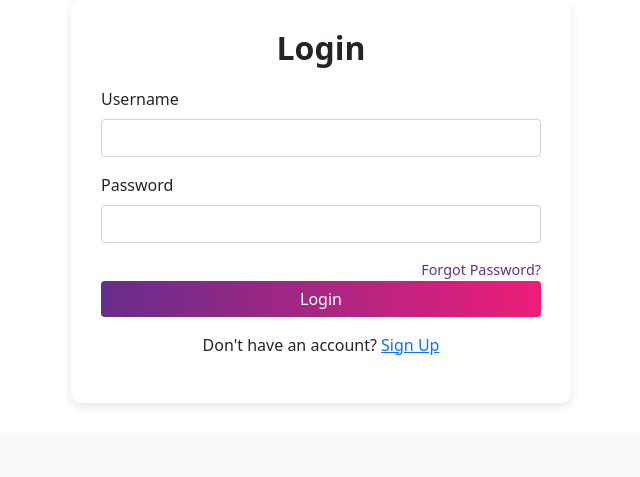
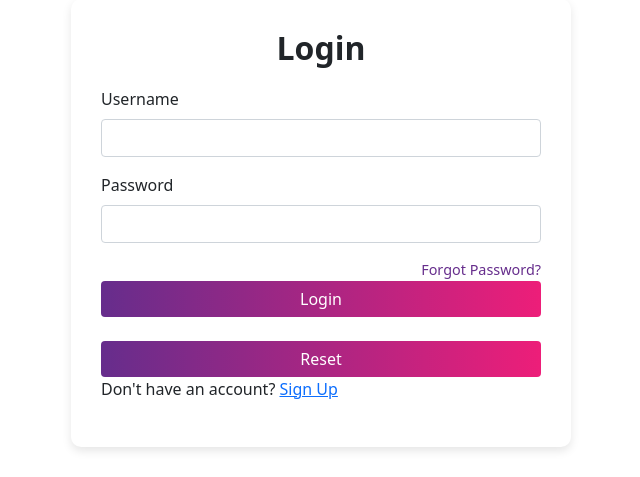
Before and after one commit to RithinChand2004/EchoAnswer, a Django app: page /login/ in a window 1280 px wide. Shown: the part 401-878 px from the top of the page, without its empty margins (319-959 px from the left). Before the commit the page ends 806 px from the top, so only its background shows below. Run offline with Django 5.2, Linux system fonts and the light colour scheme; some libraries are stand-ins or nearby versions.

Commit message:
final commit

```diff
--- a/EchoAnswer/chat/static/css/styles.css
+++ b/EchoAnswer/chat/static/css/styles.css
@@ -363,6 +363,7 @@
   background: var(--primary-gradient);
   border: none;
   transition: all 0.3s ease;
+
 }
 
 .login-form .btn-primary:hover {
--- a/EchoAnswer/chat/templates/login.html
+++ b/EchoAnswer/chat/templates/login.html
@@ -53,11 +53,15 @@
     </div>
     <div class="forgot-password">
       <a href="#">Forgot Password?</a>
+
     </div>
     <div class="d-grid gap-2">
       <button type="submit" class="btn btn-primary btn-block">Login</button>
     </div>
-    <div class="text-center mt-3">
+    <br>
+    <div class = "d-grid gap-2">
+    <button type="reset" class="btn btn-primary btn-block">Reset</button>
+    </div>
       <p>Don't have an account? <a href="{% url 'signup' %}" class="text-primary">Sign Up</a></p>
     </div>
   </form>
```
